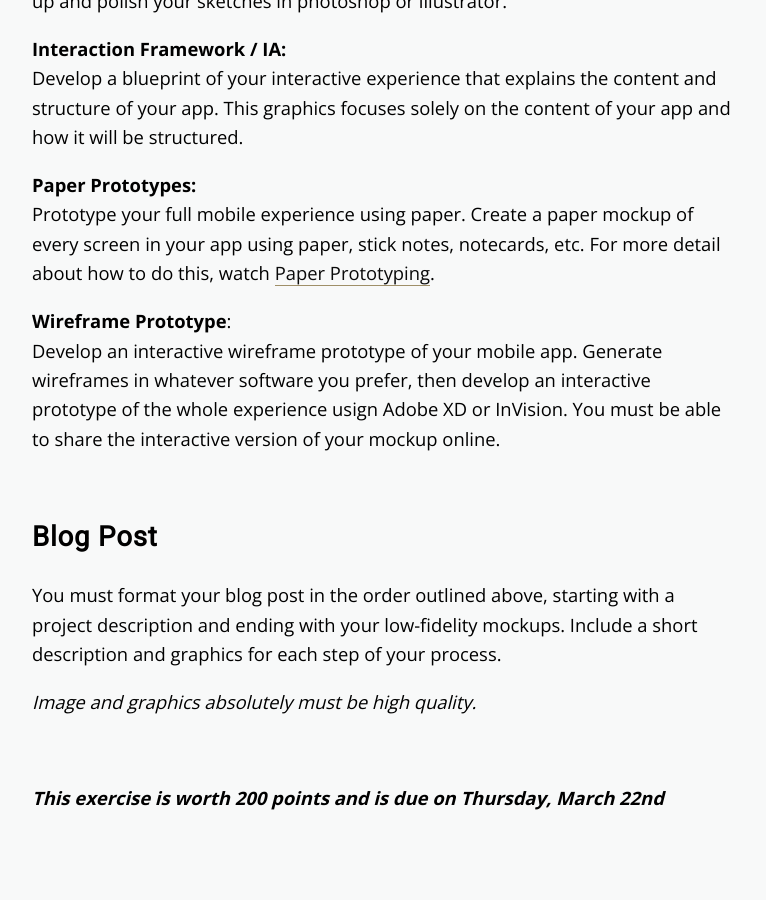
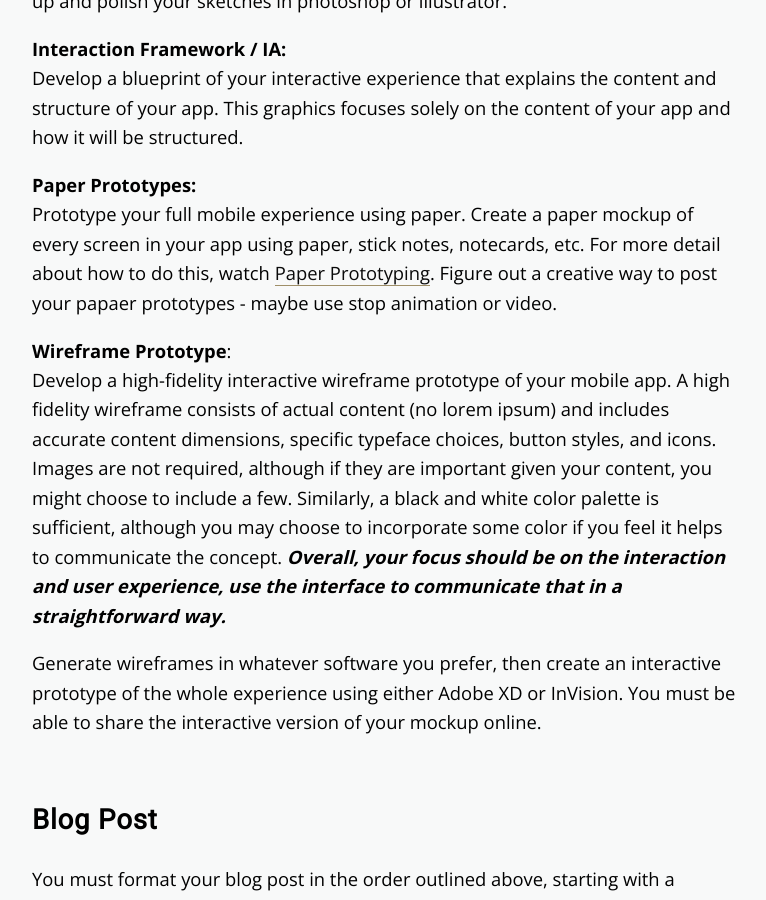
Before and after one commit to coloringchaos/ixd-s18, a Jekyll site: the page built from _posts/2018-2-21-mobile-ux.md, in a window 1280 px wide and 900 px high, scrolled down 1024 px. Shown: the whole window, without its empty margins (256-1022 px from the left). Built offline with Jekyll 4.4.1, drawn with Linux system fonts in a browser that asks for light colours; nearby versions of some CDN libraries; a script that is not in the unit is left out.

Commit message:
last project

```diff
--- a/_posts/2018-2-21-mobile-ux.md
+++ b/_posts/2018-2-21-mobile-ux.md
@@ -19,9 +19,11 @@ You will be evaluated on a set of deliverable that detail the research and devel
 
 **Interaction Framework / IA:**<br> Develop a blueprint of your interactive experience that explains the content and structure of your app. This graphics focuses solely on the content of your app and how it will be structured.
 
-**Paper Prototypes:**<br>Prototype your full mobile experience using paper. Create a paper mockup of every screen in your app using paper, stick notes, notecards, etc. For more detail about how to do this, watch [Paper Prototyping](https://www.lynda.com/User-Experience-tutorials/UX-Design-Techniques-Paper-Prototyping/534422-2.html).
+**Paper Prototypes:**<br>Prototype your full mobile experience using paper. Create a paper mockup of every screen in your app using paper, stick notes, notecards, etc. For more detail about how to do this, watch [Paper Prototyping](https://www.lynda.com/User-Experience-tutorials/UX-Design-Techniques-Paper-Prototyping/534422-2.html). Figure out a creative way to post your papaer prototypes - maybe use stop animation or video.
 
-**Wireframe Prototype**:<br>Develop an interactive wireframe prototype of your mobile app. Generate wireframes in whatever software you prefer, then develop an interactive prototype of the whole experience usign Adobe XD or InVision. You must be able to share the interactive version of your mockup online.
+**Wireframe Prototype**:<br>Develop a high-fidelity interactive wireframe prototype of your mobile app. A high fidelity wireframe consists of actual content (no lorem ipsum) and includes accurate content dimensions, specific typeface choices, button styles, and icons. Images are not required, although if they are important given your content, you might choose to include a few. Similarly, a black and white color palette is sufficient, although you may choose to incorporate some color if you feel it helps to communicate the concept. ***Overall, your focus should be on the interaction and user experience, use the interface to communicate that in a straightforward way.***
+
+Generate wireframes in whatever software you prefer, then create an interactive prototype of the whole experience using either Adobe XD or InVision. You must be able to share the interactive version of your mockup online.
 
 ## Blog Post
 
```
Also changed, not shown: schedule.md (+1 -1 lines).
